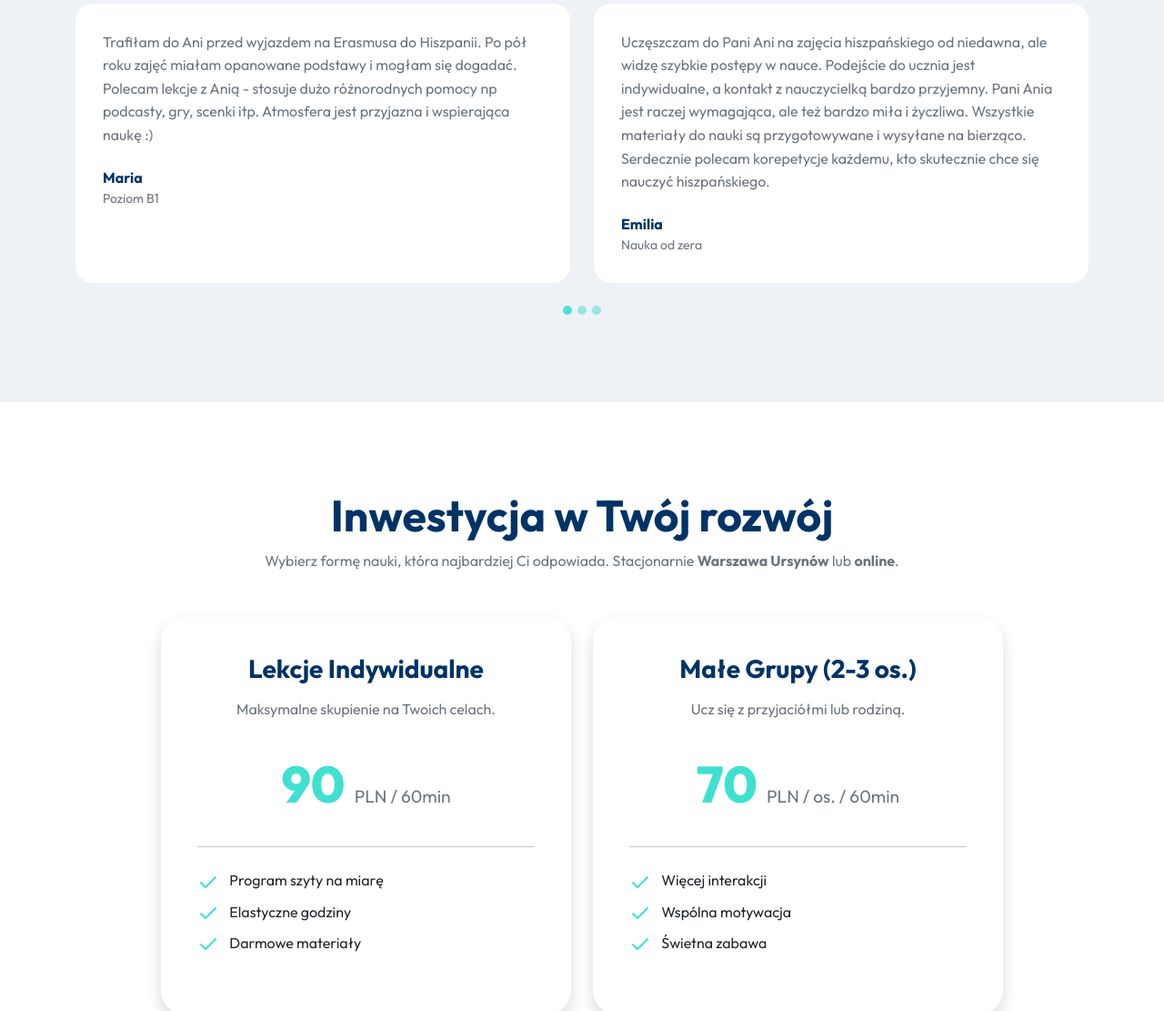
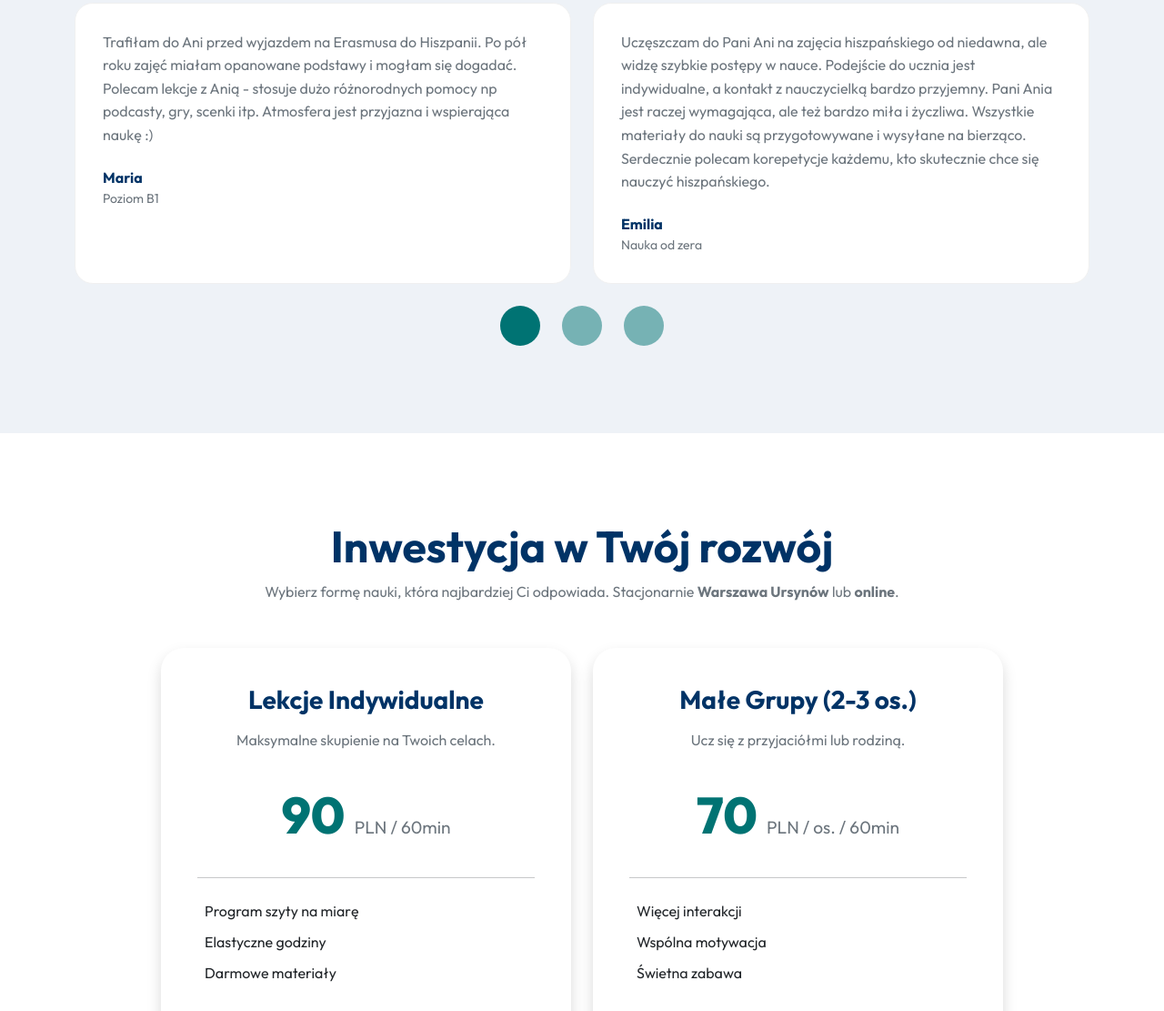
Before and after one commit to Kowal1616/hola-espanol-website, a plain HTML site: page index.html in a window 1280 px wide. Shown: the part 1689-2800 px from the top of the page at 91% size. Drawn offline with nearby package versions, Linux system fonts and the light colour scheme.

Commit message:
Optymalizacja Lighthouse: semantyka, obrazy, wydajność i dostępność

```diff
--- a/index.html
+++ b/index.html
@@ -47,7 +47,7 @@
     <link rel="stylesheet" href="style.css">
 
     <!-- Lucide Icons -->
-    <script src="https://unpkg.com/lucide@latest"></script>
+    <script src="https://unpkg.com/lucide@latest" defer></script>
 
     <style>
         .placeholder-white::placeholder {
@@ -85,7 +85,8 @@
         </div>
     </nav>
 
-    <!-- Hero Section -->
+    <main>
+        <!-- Hero Section -->
     <section class="hero-section">
         <div class="container">
             <div class="row align-items-center g-5">
@@ -104,7 +105,7 @@
                 <div class="col-lg-5 text-center text-lg-end">
                     <div class="teacher-img-wrapper d-inline-block">
                         <img src="images/teacher.webp" alt="Ania Dybowska-Komosa - Nauczycielka Hiszpańskiego"
-                            class="img-fluid teacher-img" style="max-height: 500px;">
+                            class="img-fluid teacher-img" style="max-height: 500px;" width="309" height="500">
 
                     </div>
                 </div>
@@ -282,14 +283,11 @@
                 <!-- Indicators -->
                 <div class="carousel-indicators position-relative mt-4 mb-0">
                     <button type="button" data-bs-target="#testimonialsCarousel" data-bs-slide-to="0" class="active"
-                        aria-current="true" aria-label="Slide 1"
-                        style="width: 10px; height: 10px; border-radius: 50%; background-color: var(--accent-turquoise); opacity: 0.9; border: none;"></button>
+                        aria-current="true" aria-label="Slide 1"></button>
                     <button type="button" data-bs-target="#testimonialsCarousel" data-bs-slide-to="1"
-                        aria-label="Slide 2"
-                        style="width: 10px; height: 10px; border-radius: 50%; background-color: var(--accent-turquoise); opacity: 0.5; border: none;"></button>
+                        aria-label="Slide 2"></button>
                     <button type="button" data-bs-target="#testimonialsCarousel" data-bs-slide-to="2"
-                        aria-label="Slide 3"
-                        style="width: 10px; height: 10px; border-radius: 50%; background-color: var(--accent-turquoise); opacity: 0.5; border: none;"></button>
+                        aria-label="Slide 3"></button>
                 </div>
             </div>
         </div>
@@ -422,12 +420,13 @@
             <p class="text-secondary small">© 2026 Wszystkie prawa zastrzeżone.</p>
         </div>
     </footer>
+</main>
 
     <!-- Bootstrap JS -->
-    <script src="https://cdn.jsdelivr.net/npm/bootstrap@5.3.2/dist/js/bootstrap.bundle.min.js"></script>
+    <script src="https://cdn.jsdelivr.net/npm/bootstrap@5.3.2/dist/js/bootstrap.bundle.min.js" defer></script>
 
     <!-- Initialize Lucide Icons & Contact Form Alert -->
-    <script>
+    <script defer>
         lucide.createIcons();
 
         // Anti-bot phone reveal: number stored reversed
--- a/style.css
+++ b/style.css
@@ -1,6 +1,6 @@
 :root {
     --primary-navy: #003366;
-    --accent-turquoise: #40E0D0;
+    --accent-turquoise: #007373; /* Darkened for accessibility (WCAG AA) */
     --text-dark: #1A1A1A;
     --text-light: #F8F9FA;
     --bg-light: #FFFFFF;
@@ -153,6 +153,23 @@
     display: none;
 }
 
+/* Carousel Indicators Accessibility */
+.carousel-indicators button {
+    width: 12px !important;
+    height: 12px !important;
+    border-radius: 50% !important;
+    background-color: var(--accent-turquoise) !important;
+    opacity: 0.5 !important;
+    border: none !important;
+    margin: 0 12px !important;
+    padding: 16px !important; /* Total size approx 44x44px (12+16+16) */
+    box-sizing: content-box !important;
+}
+
+.carousel-indicators .active {
+    opacity: 1 !important;
+}
+
 /* Contact Section */
 .contact-section {
     background: var(--primary-navy);
```
Also changed, not shown: images/teacher.webp.
